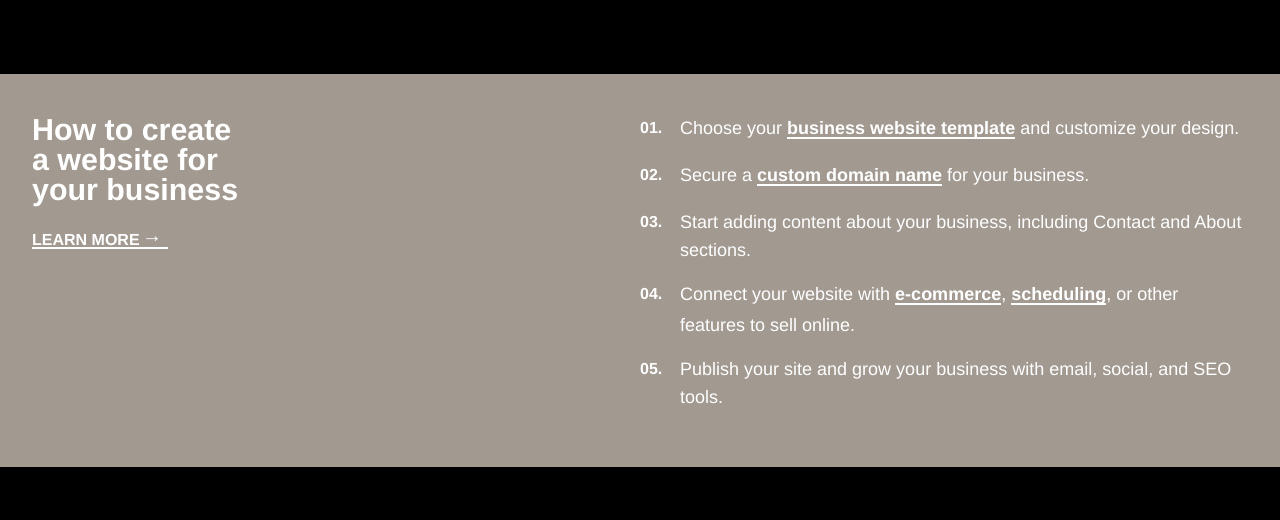
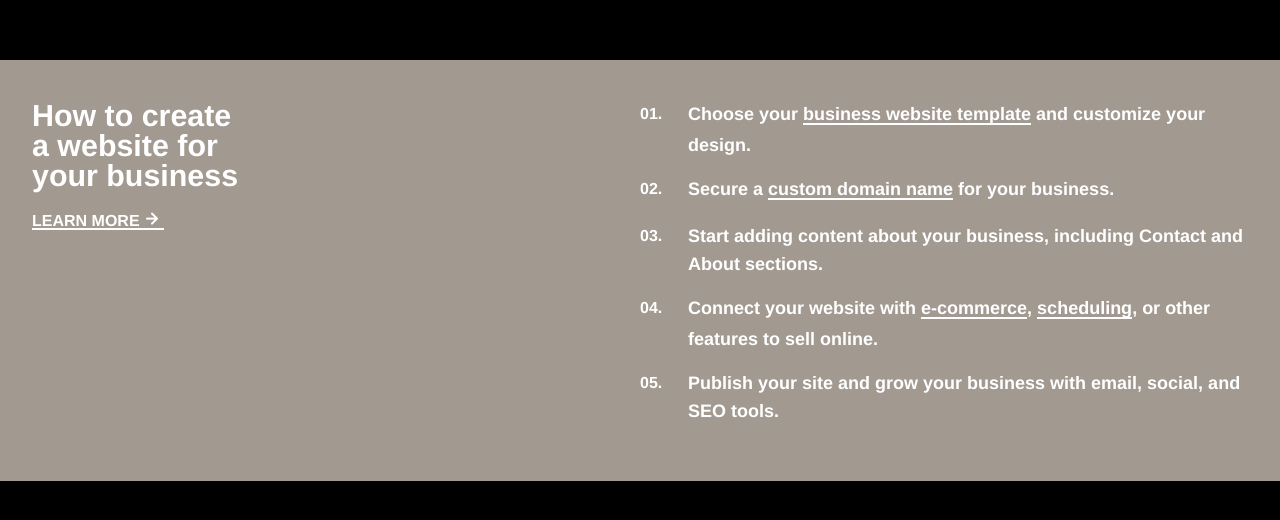
Before and after one commit to ImanNesredin/portion_of_landing-page, a website: page index.html in a window 1280 px wide. Shown: the part 130-650 px from the top of the page. Drawn offline with nearby package versions, Linux system fonts and the light colour scheme.

Commit message:
modified commit

```diff
--- a/index.html
+++ b/index.html
@@ -1,13 +1,17 @@
 <!DOCTYPE html>
 <html lang="en">
+
 <head>
   <meta charset="UTF-8">
   <meta name="viewport" content="width=device-width, initial-scale=1.0">
   <title>Creating Website Steps</title>
+  <link rel="stylesheet" href="https://unicons.iconscout.com/release/v4.0.8/css/line.css">
   <link href="dist/output.css" rel="stylesheet" />
   <script src="animations.js" defer></script>
 </head>
+
 <body class="min-h-screen flex items-center justify-center">
+
   <main id="general" class="w-full">
     <div class="bg-lightGray text-white pl-4 py-10 animate__animated animate__fadeInUp  md:px-8" >
       <div class="flex flex-col justify-between md:flex-row">
@@ -19,48 +23,48 @@
             <a class="hover-area inline-flex items-center" href="#" aria-label="Learn more about building a website">
               <span class="text-decoration-underline cursor-pointer pb-[1px] uppercase font-black inline-flex items-center">
                 Learn More
-                <span class="relative inline-block w-6 h-5 left-[-2px] mb-0.5 overflow-hidden sm:mb-1">
-                  <span id="arrow1" class="absolute text-xl transition-all duration-300 top-0 font-black">→</span>
-                  <span id="arrow2" class="absolute text-xl transition-all duration-300 top-0 font-black">→</span>
+                <span class="relative inline-flex w-6 h-6 ml-[-4px] overflow-hidden items-center justify-center mb-[-5px]">
+                  <span id="arrow1" class="absolute text-2xl transition-all duration-500 ease-in-out font-black flex justify-center"><i class="uil uil-arrow-right"></i></span>
+                  <span id="arrow2" class="absolute text-2xl transition-all duration-500 ease-in-out font-black flex justify-center"><i class="uil uil-arrow-right"></i></span>
                 </span>
               </span>
             </a>
           </div>
         </div>
-        <div class="md:w-1/2">
-          <div class="font-medium">
+        <div class="md:w-1/2 font-medium">
+          <div class="">
             <ol class="numbers">
               <li>
                 <div>
-                  <p class="font-medium text-lg">Choose your
-<a class="text-decoration-underline font-medium cursor-pointer pb-[1px]" href="#">business website template</a> and customize your design.
+                  <p class="text-lg">Choose your
+<a class="text-decoration-underline cursor-pointer pb-[1px]" href="#">business website template</a> and customize your design.
                   </p>
                 </div>
               </li>
               <li>
                 <div>
-                  <p class="font-medium text-lg">Secure a
-<a class="text-decoration-underline font-medium cursor-pointer pb-[1px]" href="#">custom domain name</a> for your business.
+                  <p class="text-lg">Secure a
+<a class="text-decoration-underline cursor-pointer pb-[1px]" href="#">custom domain name</a> for your business.
                   </p>
                 </div>
               </li>
               <li>
                 <div>
-                  <p class="font-medium text-lg">
+                  <p class="text-lg">
                     Start adding content about your business, including Contact and About sections.
                   </p>
                 </div>
               </li>
               <li>
                 <div>
-                  <p class="font-medium text-lg">Connect your website with
-<a class="text-decoration-underline font-medium cursor-pointer pb-[1px]" href="#">e-commerce</a>, <a class="text-decoration-underline font-medium cursor-pointer pb-[1px]" href="#">scheduling</a>, or other features to sell online.
+                  <p class="text-lg">Connect your website with
+<a class="text-decoration-underline cursor-pointer pb-[1px]" href="#">e-commerce</a>, <a class="text-decoration-underline cursor-pointer pb-[1px]" href="#">scheduling</a>, or other features to sell online.
                   </p>
                 </div>
               </li>
               <li>
                 <div>
-                  <p class="font-medium text-lg">
+                  <p class="text-lg">
                       Publish your site and grow your business with email, social, and SEO tools.
                   </p>
                 </div>
@@ -71,5 +75,7 @@
       </div>
     </div>
   </main>
+
 </body>
+
 </html>
--- a/src/input.css
+++ b/src/input.css
@@ -49,8 +49,8 @@
 .numbers li {
     counter-increment: step;
     position: relative;
-    padding-left: 2.5rem; /* spacing before the number */
-    @apply text-white mb-4 font-medium;
+    padding-left: 3rem; /* spacing before the number */
+    @apply text-white mb-4 font-bold;
 }
 
 .numbers li::before {
```
Also changed, not shown: dist/output.css, 1 other file.
